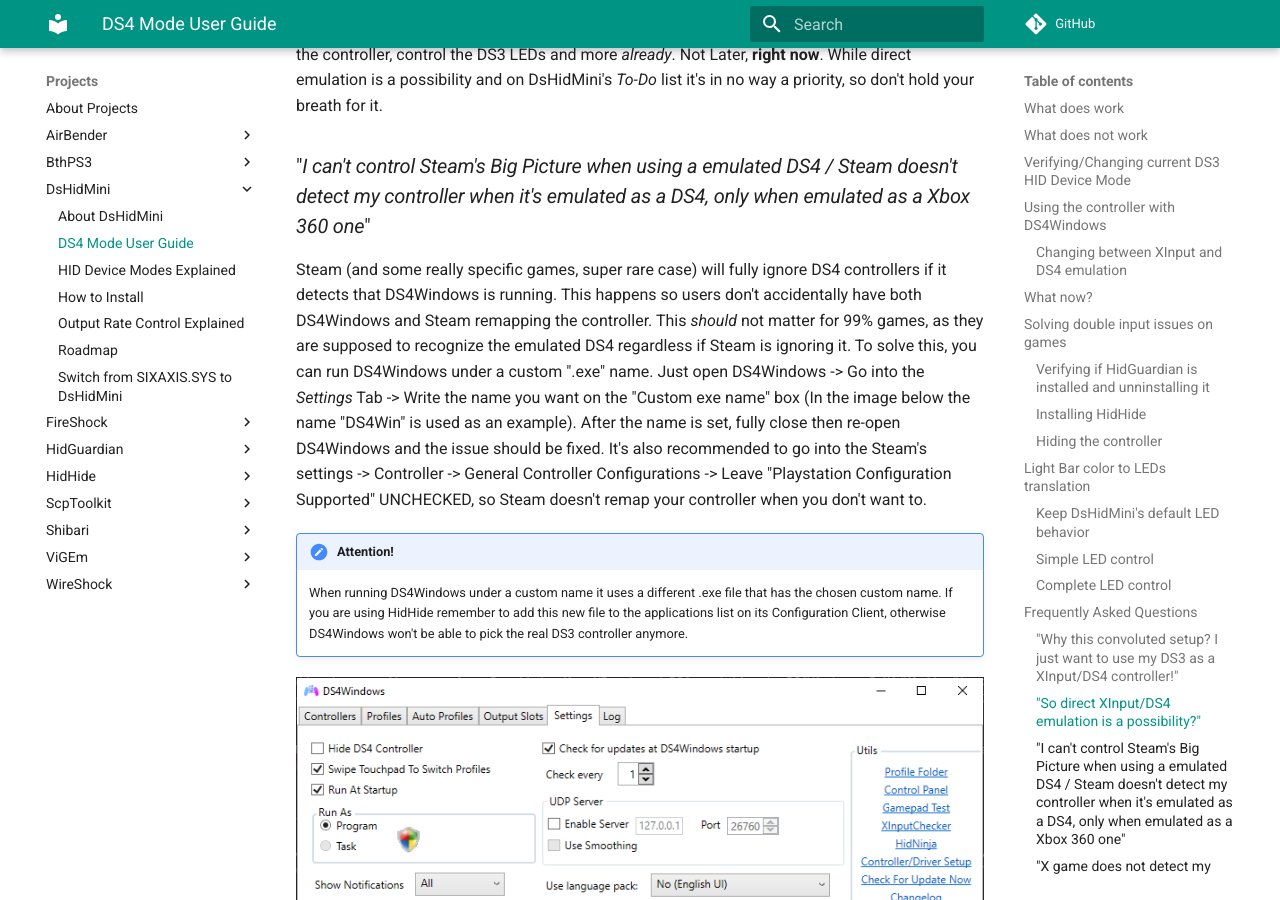
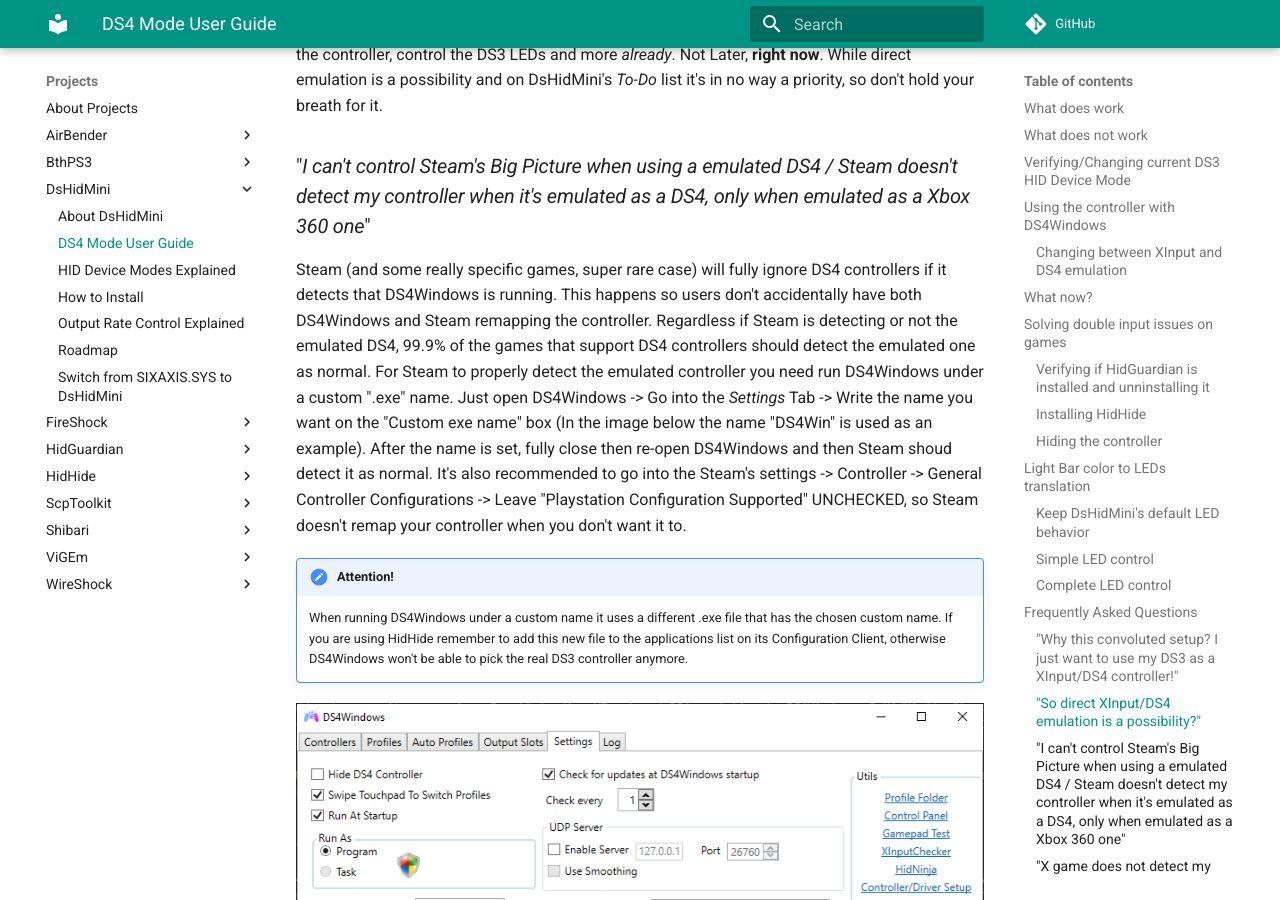
Before and after one commit to nefarius/ViGEm.github.io, an MkDocs documentation site: the page built from docs/projects/DsHidMini/DS4-Mode-User-Guide.md, in a window 1280 px wide and 900 px high, scrolled down 12212 px. Built offline with MkDocs 1.6.1 and Material for MkDocs 9.7.7, drawn with Linux system fonts in a browser that asks for light colours; comment, search, counter and statistics services are not loaded.

Commit message:
re-organized text

```diff
--- a/docs/projects/DsHidMini/DS4-Mode-User-Guide.md
+++ b/docs/projects/DsHidMini/DS4-Mode-User-Guide.md
@@ -226,8 +226,8 @@
 
 ### "_I can't control Steam's Big Picture when using a emulated DS4 / Steam doesn't detect my controller when it's emulated as a DS4, only when emulated as a Xbox 360 one_"
 
-Steam (and some really specific games, super rare case) will fully ignore DS4 controllers if it detects that DS4Windows is running. This happens so users don't accidentally have both DS4Windows and Steam remapping the controller. This _should_ not matter for 99% games, as they are supposed to recognize the emulated DS4 regardless if Steam is ignoring it.
-To solve this, you can run DS4Windows under a custom ".exe" name. Just open DS4Windows -> Go into the _Settings_ Tab -> Write the name you want on the "Custom exe name" box (In the image below the name "DS4Win" is used as an example). After the name is set, fully close then re-open DS4Windows and the issue should be fixed. It's also recommended to go into the Steam's settings -> Controller -> General Controller Configurations -> Leave "Playstation Configuration Supported" UNCHECKED, so Steam doesn't remap your controller when you don't want to.
+Steam (and some really specific games, super rare case) will fully ignore DS4 controllers if it detects that DS4Windows is running. This happens so users don't accidentally have both DS4Windows and Steam remapping the controller. Regardless if Steam is detecting or not the emulated DS4, 99.9% of the games that support DS4 controllers should detect the emulated one as normal.
+For Steam to properly detect the emulated controller you need run DS4Windows under a custom ".exe" name. Just open DS4Windows -> Go into the _Settings_ Tab -> Write the name you want on the "Custom exe name" box (In the image below the name "DS4Win" is used as an example). After the name is set, fully close then re-open DS4Windows and then Steam shoud detect it as normal. It's also recommended to go into the Steam's settings -> Controller -> General Controller Configurations -> Leave "Playstation Configuration Supported" UNCHECKED, so Steam doesn't remap your controller when you don't want it to.
 
 !!! important "Attention!"
     When running DS4Windows under a custom name it uses a different .exe file that has the chosen custom name. If you are using HidHide remember to add this new file to the applications list on its Configuration Client, otherwise DS4Windows won't be able to pick the real DS3 controller anymore.
```
